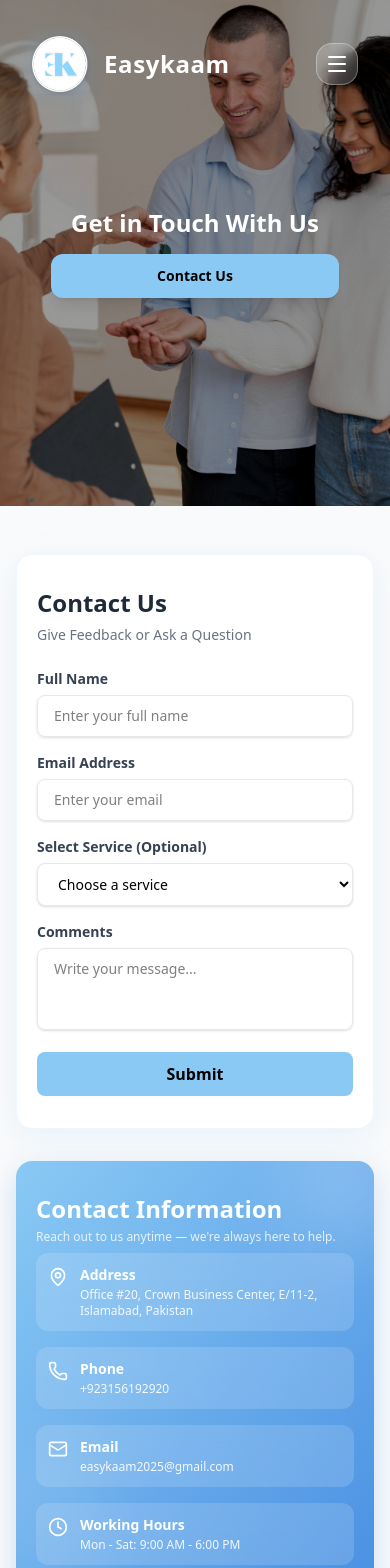
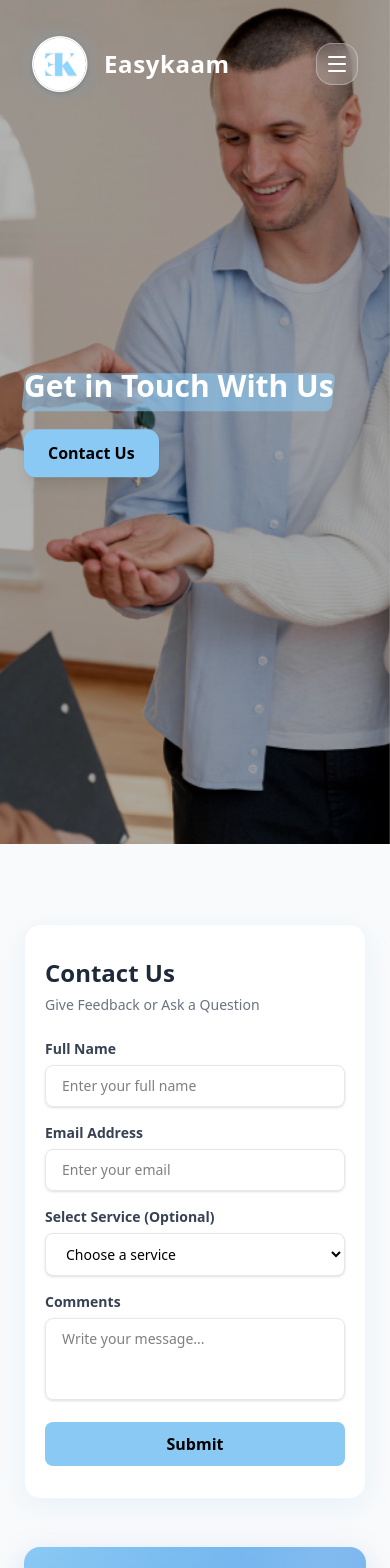
Before and after one commit to RehmatUllah7/easykaam, a React (Vite) app: page /contact in a window 390 px wide. Shown: the top 1568 px of the page. Built offline with nearby package versions, Linux system fonts and the light colour scheme.

Commit message:
issue in responsive

```diff
--- a/src/pages/ContactPage.tsx
+++ b/src/pages/ContactPage.tsx
@@ -32,37 +32,36 @@ export const Contact: React.FC = () => {
       {/* ✅ HERO SECTION */}
       <section
         ref={heroRef}
-        className="relative min-h-[60vh] sm:min-h-screen flex items-center justify-center overflow-hidden"
+        className="relative min-h-screen flex items-center justify-center overflow-hidden"
       >
         {/* Parallax Background Image */}
         <motion.img
           src={contactImg}
           className="absolute inset-0 w-full h-full object-cover"
           style={{ transform: `translate3d(0, ${roundedY}px, 0)` }}
-          alt="Contact background"
         />
 
         {/* Dark Overlay */}
-        <div className="absolute inset-0 bg-black/40 md:bg-black/30" />
+        <div className="absolute inset-0 bg-black/30" />
 
         {/* Hero Content */}
-        <div className="absolute w-full px-4 sm:px-6 md:px-10 lg:px-40 top-1/2 -translate-y-1/2 z-30 flex flex-col gap-4 sm:gap-6 md:gap-8 max-w-xs sm:max-w-md md:max-w-xl">
-          <div className="relative inline-block text-center md:text-left">
+        <div className="absolute left-6 sm:left-10 md:left-40 top-1/2 -translate-y-1/2 z-30 flex flex-col gap-6 md:gap-8 max-w-xs sm:max-w-md md:max-w-xl">
+          <div className="relative inline-block">
             <div
-              className="absolute inset-0 rounded-md -z-10 hidden md:block"
+              className="absolute inset-0 rounded-md -z-10"
               style={{
                 background: "rgba(138, 201, 244, 0.6)",
                 transform: "skewX(-6deg) translateY(6px)",
                 padding: "0.2em 0.4em",
               }}
             />
-            <p className="text-2xl sm:text-3xl md:text-4xl lg:text-5xl xl:text-6xl font-extrabold leading-tight text-white">
+            <p className="text-3xl sm:text-4xl md:text-5xl lg:text-6xl font-extrabold leading-tight text-white">
               Get in Touch With Us
             </p>
           </div>
 
           {/* ✅ BUTTON → SMOOTH SCROLL TO CONTACT FORM */}
-          <div className="flex justify-center md:justify-start gap-3 sm:gap-4 flex-wrap">
+          <div className="flex gap-4 flex-wrap">
             <button
               onClick={() => {
                 contactFormRef.current?.scrollIntoView({
@@ -70,7 +69,7 @@ export const Contact: React.FC = () => {
                   block: "start",
                 });
               }}
-              className="font-semibold rounded-xl inline-flex items-center justify-center whitespace-nowrap px-6 py-3 text-sm sm:text-base md:text-lg shadow-lg hover:shadow-xl hover:scale-[1.02] transition-all w-full sm:w-auto"
+              className="font-semibold rounded-xl inline-flex items-center justify-center whitespace-nowrap px-6 py-3 text-base sm:text-lg shadow-lg hover:shadow-xl hover:scale-[1.02] transition-all"
               style={{ backgroundColor: themeColor, color: "black" }}
             >
               Contact Us
@@ -82,19 +81,11 @@ export const Contact: React.FC = () => {
       {/* ✅ CONTACT SECTION */}
       <section
         ref={contactFormRef}
-        className="container mx-auto px-4 sm:px-6 py-12 sm:py-16 md:py-20 scroll-mt-16 sm:scroll-mt-24"
+        className="container mx-auto px-6 py-20 scroll-mt-24"
       >
-        {/* Mobile: Stacked vertically, Desktop: Side by side */}
-        <div className="flex flex-col md:grid md:grid-cols-2 gap-8 sm:gap-10 md:gap-12">
-          {/* Contact Form */}
-          <div>
-            <ContactForm />
-          </div>
-
-          {/* Contact Info - will be below ContactForm on mobile, next to it on desktop */}
-          <div>
-            <ContactInfo />
-          </div>
+        <div className="grid md:grid-cols-2 gap-12">
+          <ContactForm />
+          <ContactInfo />
         </div>
       </section>
 
```
